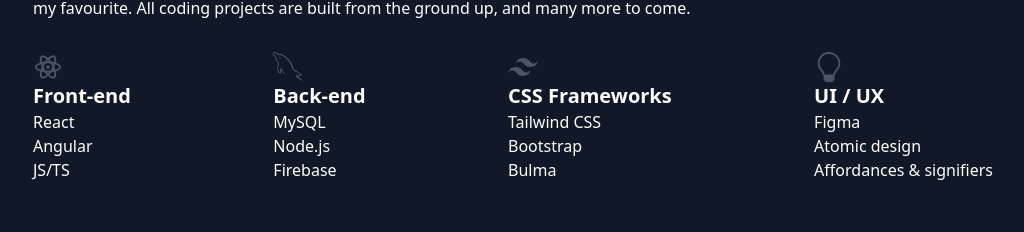
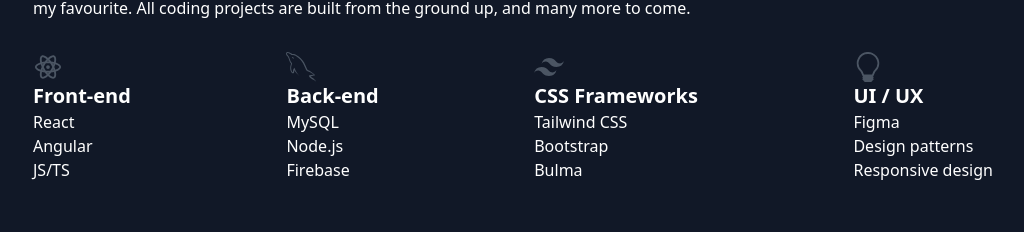
Before and after one commit to outman1998/reactPortfolio, a Next.js app: page / in a window 1280 px wide. Shown: the part 1196-1428 px from the top of the page, without its empty margins (127-1151 px from the left). Built offline with nearby package versions, Linux system fonts and the light colour scheme.

Commit message:
small changes

```diff
--- a/pages/index.js
+++ b/pages/index.js
@@ -126,8 +126,8 @@
               <BsLightbulb className='text-3xl text-gray-600 '/>
               <h3 className='font-semibold text-xl'>UI / UX</h3>
               <p>Figma</p>
-              <p>Atomic design</p>
-              <p>Affordances & signifiers</p>
+              <p>Design patterns</p>
+              <p>Responsive design</p>
             </div>
           </div>
 
```
